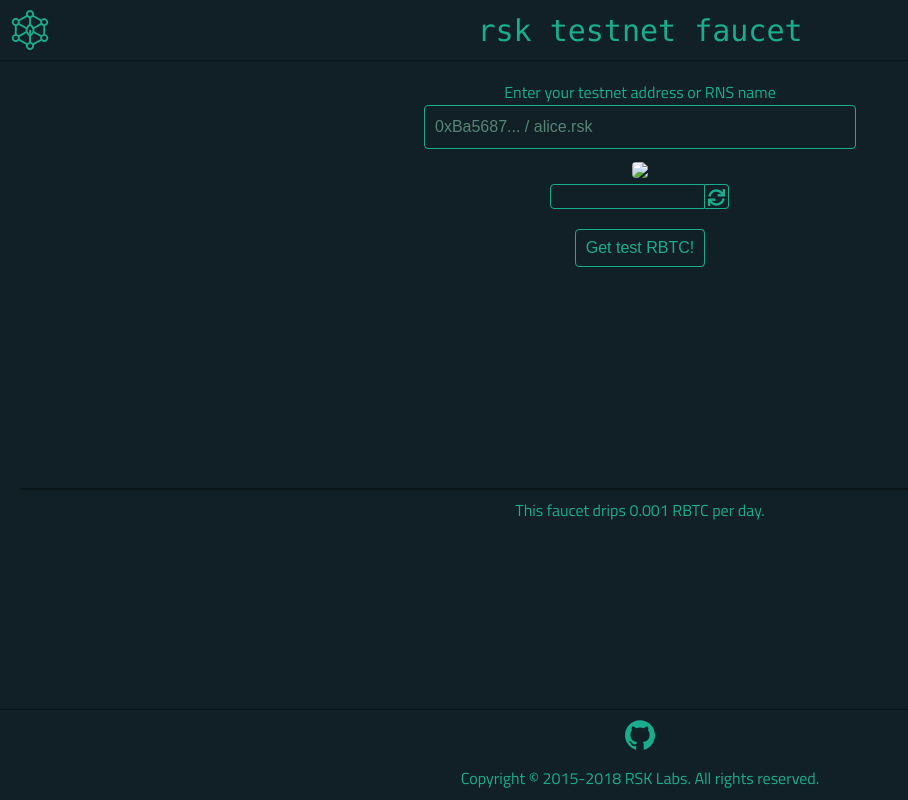
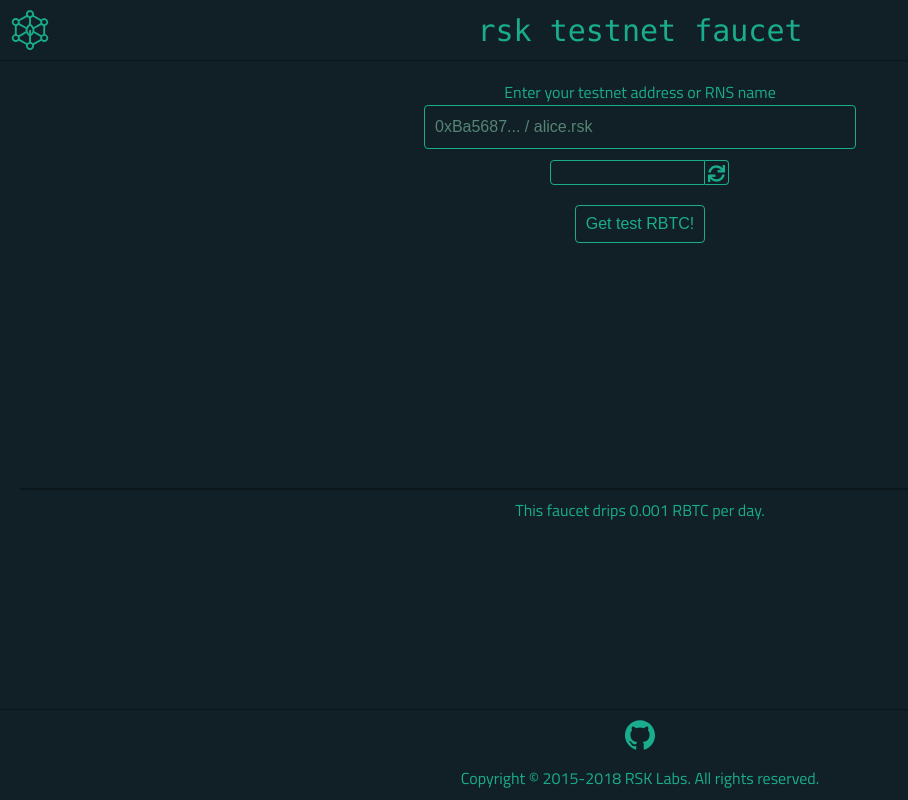
Before and after one commit to rsksmart/faucet, a website: page public/index.html in a window 1280 px wide. Shown: the whole page, without its empty margins (0-908 px from the left). Drawn offline with Linux system fonts and the light colour scheme; files that its build step writes are made by us from their sources; no server answers; files whose address does not match are found by name.

Commit message:
Fix captcha reloading

```diff
--- a/public/index.html
+++ b/public/index.html
@@ -33,8 +33,8 @@
             <input type="text" id="rskAddress" class="input" placeholder="0xBa5687... / alice.rsk">
           </div>
           <div class="captcha-container">
-            <div>
-              <img id="captchaImg" class="captcha" src="/captcha.jpg" />
+            <div id="captchaImgDiv" style="height: 105px;display: none;">
+              <img id="captchaImg" class="captcha" src="#" />
             </div>
             <div class="captcha-input-container">
               <input id="captchaInputText" class="captcha-input" />
```
